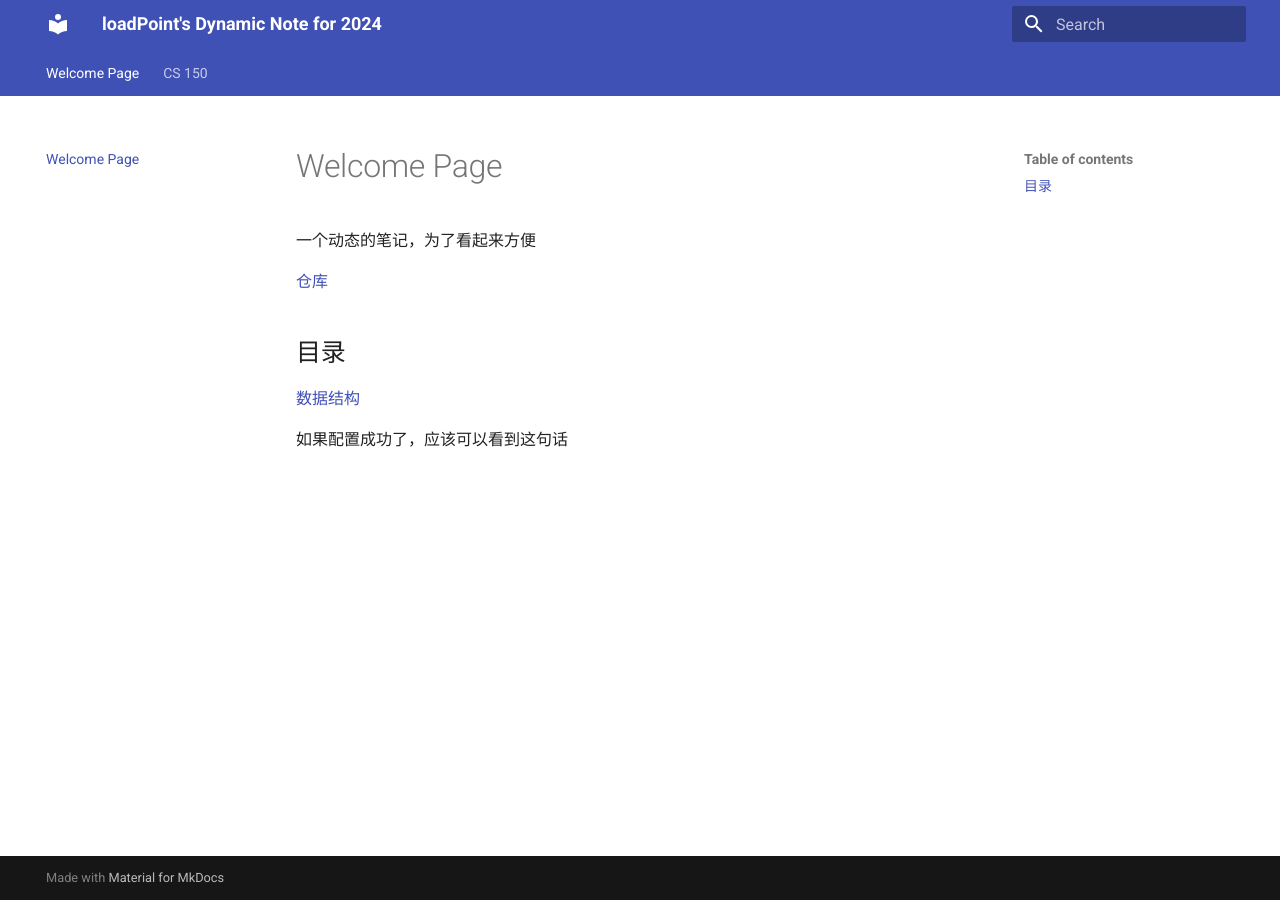
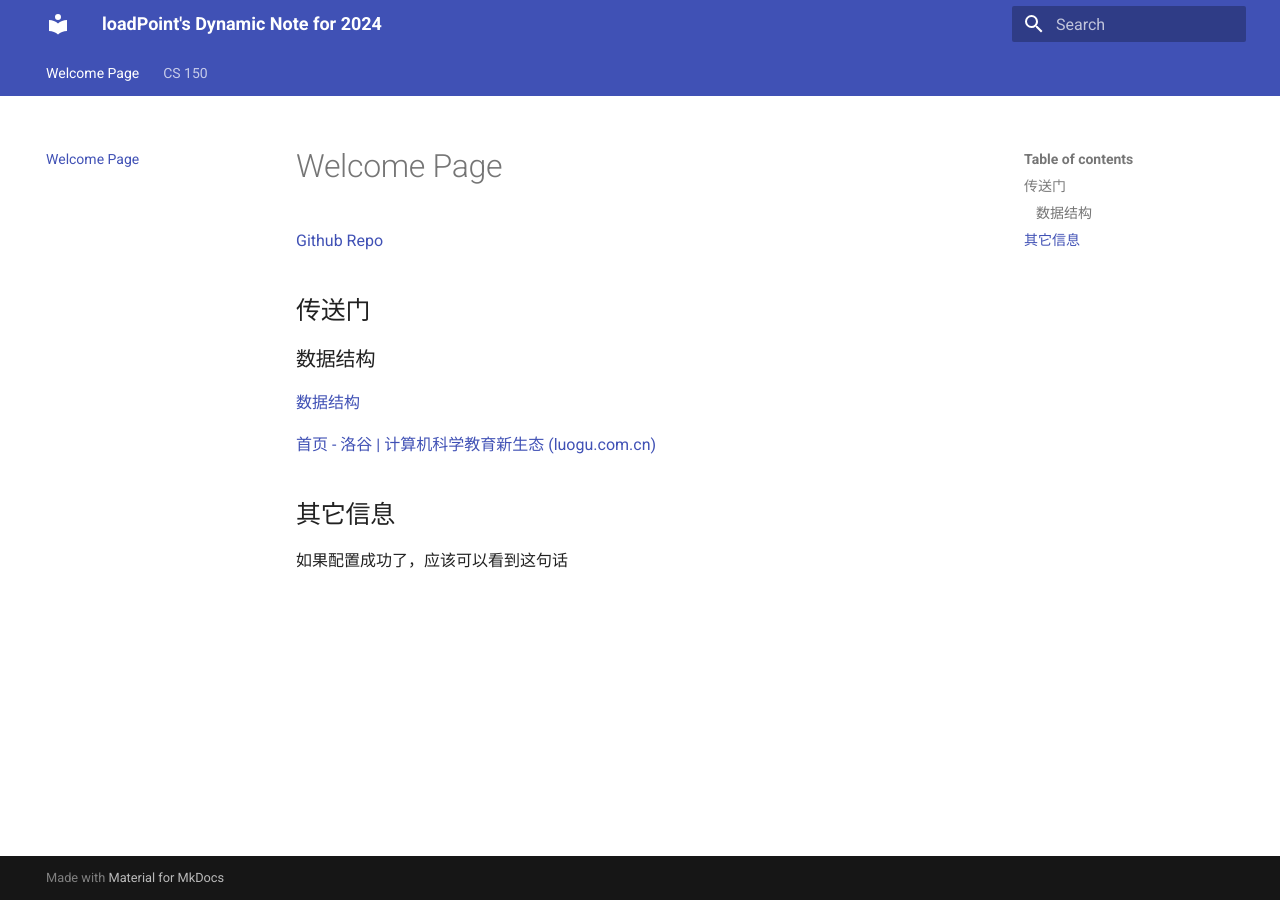
Before and after one commit to loadPoint/loadPoint.github.io, an MkDocs documentation site: the page built from docs/index.md, in a window 1280 px wide. Built offline with MkDocs 1.6.1 and Material for MkDocs 9.7.7, drawn with Linux system fonts in a browser that asks for light colours.

Commit message:
Auto commit at 20240617-034011

```diff
--- a/docs/index.md
+++ b/docs/index.md
@@ -1,11 +1,15 @@
 # Welcome Page
 
-一个动态的笔记，为了看起来方便
+ [Github Repo](https://github.com/loadPoint/loadPoint.github.io)
 
- [仓库](https://github.com/loadPoint/loadPoint.github.io)
+## 传送门
 
-## 目录
+### 数据结构
 
 [数据结构](./CS-150/DSA-70/overall.md)
 
+[首页 - 洛谷 | 计算机科学教育新生态 (luogu.com.cn)](https://www.luogu.com.cn/)
+
+## 其它信息
+
 如果配置成功了，应该可以看到这句话
```
